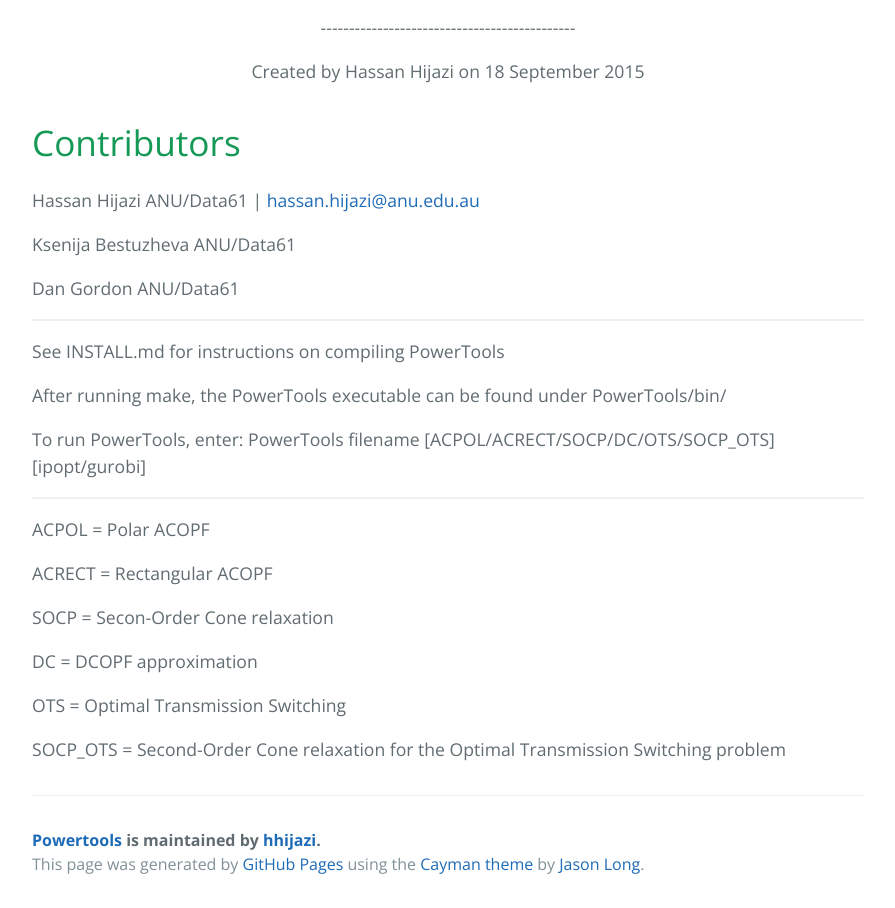
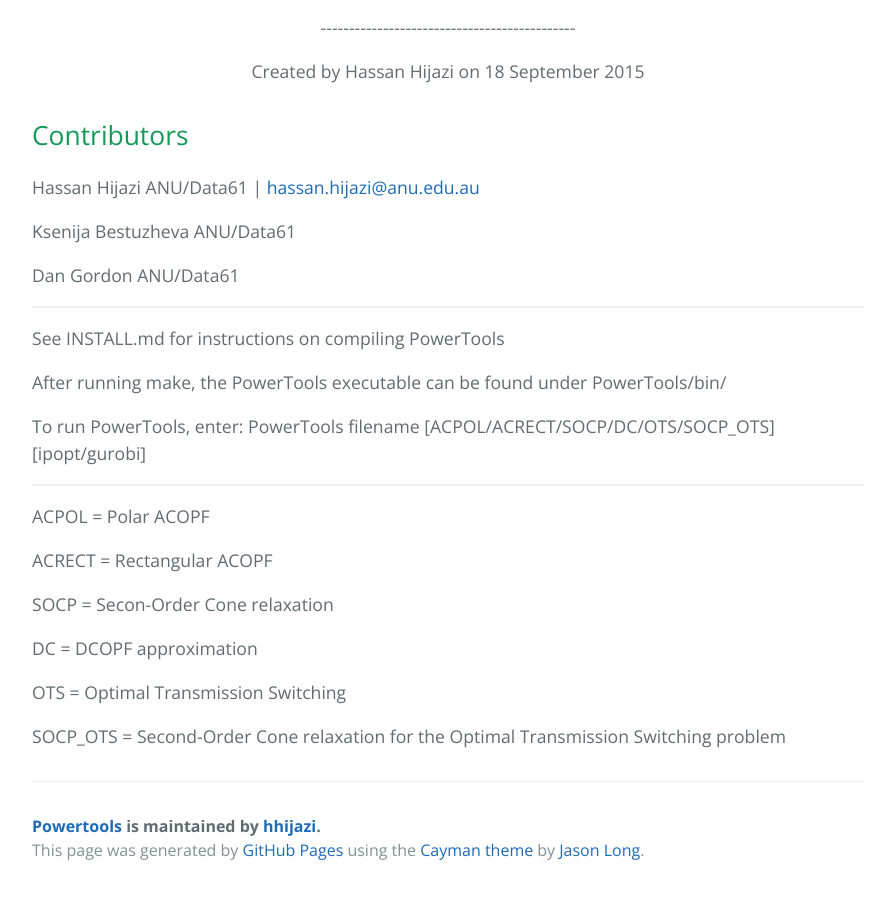
Before and after one commit to hhijazi/PowerTools, a plain HTML site: page index.html in a window 1280 px wide. Shown: the part 824-1732 px from the top of the page, without its empty margins (192-1087 px from the left). Drawn offline with nearby package versions, Linux system fonts and the light colour scheme.

Commit message:
Update index.html

```diff
--- a/index.html
+++ b/index.html
@@ -33,8 +33,8 @@
 <p style="text-align:center">---------------------------------------------</p>
 <p style="text-align:center">Created by Hassan Hijazi on 18 September 2015</p>
 
-<h1>
-<a id="-contributors-" class="anchor" href="#-contributors-" aria-hidden="true"><span aria-hidden="true" class="octicon octicon-link"></span></a>Contributors</h1>
+<h2>
+<a id="-contributors-" class="anchor" href="#-contributors-" aria-hidden="true"><span aria-hidden="true" class="octicon octicon-link"></span></a>Contributors</h2>
 
 <p>Hassan Hijazi ANU/Data61 | <a href="mailto:hassan.hijazi@anu.edu.au">hassan.hijazi@anu.edu.au</a></p>
 
```
